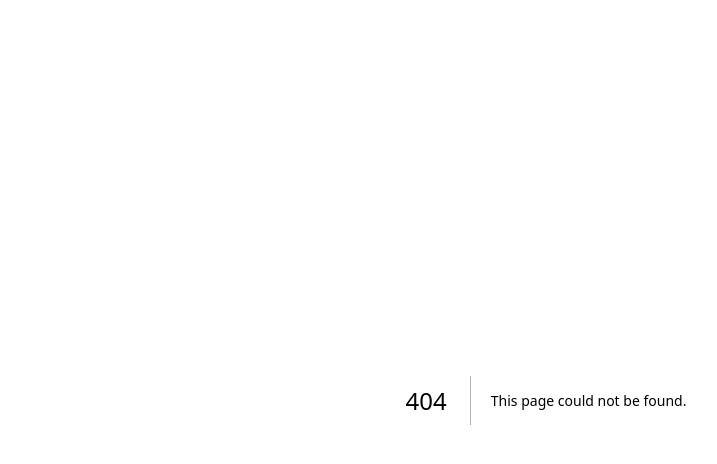
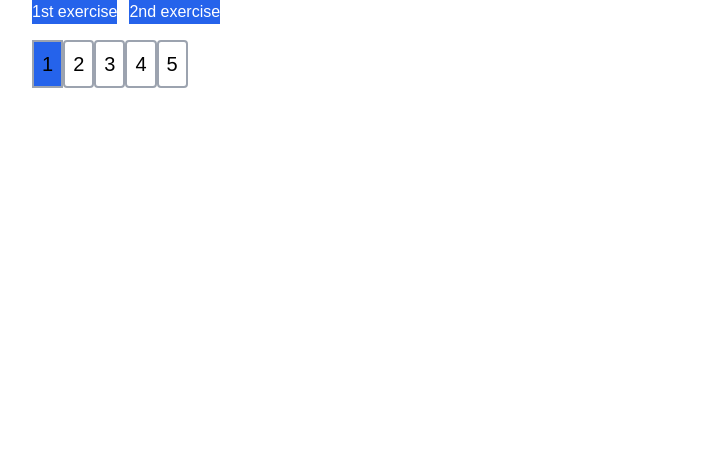
Before and after one commit to mihail-fomin/training-states, a Next.js app: page /2 in a window 1280 px wide. Before the commit this address had no page. Shown: the top 464 px of the page, without its empty margins (94-811 px from the left). Built offline with nearby package versions, Linux system fonts and the light colour scheme.

Commit message:
added carousel and buttons

```diff
--- /dev/null
+++ b/components/MainMenu.js
@@ -0,0 +1,9 @@
+import Link from "next/link"
+import * as React from "react"
+
+export function MainMenu() {
+	return <div className="flex gap-3 mb-4">
+		<Link className="text-white bg-blue-600 " href='/'>1st exercise</Link>
+		<Link className="text-white bg-blue-600 " href='/2'>2nd exercise</Link>
+	</div>
+}
--- /dev/null
+++ b/pages/2.js
@@ -0,0 +1,59 @@
+import * as React from "react"
+import { MainMenu } from "../components/MainMenu"
+import { twMerge } from "tailwind-merge"
+
+
+function Container({ children }) {
+	return (
+		<div className='container mx-auto'>
+			{children}
+		</div>
+	)
+}
+
+function Item({ active, children, onClick }) {
+	const commonCn = `cursor-pointer text-black w-full p-2 text-xl border-2 border-gray-400 hover:bg-gray-200 rounded`
+	const activeCn = active ? `text-white bg-blue-600` : ``
+
+	return (
+		<div className={twMerge(commonCn + activeCn)} onClick={onClick} >
+			{children}
+		</div>
+	)
+}
+
+
+
+function Carousel({ items }) {
+	const [activeIndex, SetActiveIndex] = React.useState(0)
+	const [index, setIndex] = React.useState(0)
+
+	function PrevButton() {
+		setIndex(index - 1);
+	}
+	function NextButton() {
+		setIndex(index + 1);
+	}
+	return (
+		<div className="flex">
+			{items.map((item, index) => {
+				return <Item className='flex' active={activeIndex == index} onClick={() => SetActiveIndex(index)}>
+					{item}
+				</Item>
+			})}
+		</div>
+	)
+}
+
+
+export default function Body() {
+	return <div>
+		<Container>
+			<MainMenu />
+			<div className="flex flex-row">
+				<Carousel items={['1', '2', '3', '4', '5']} />
+			</div>
+
+		</Container>
+	</div>
+}
```
